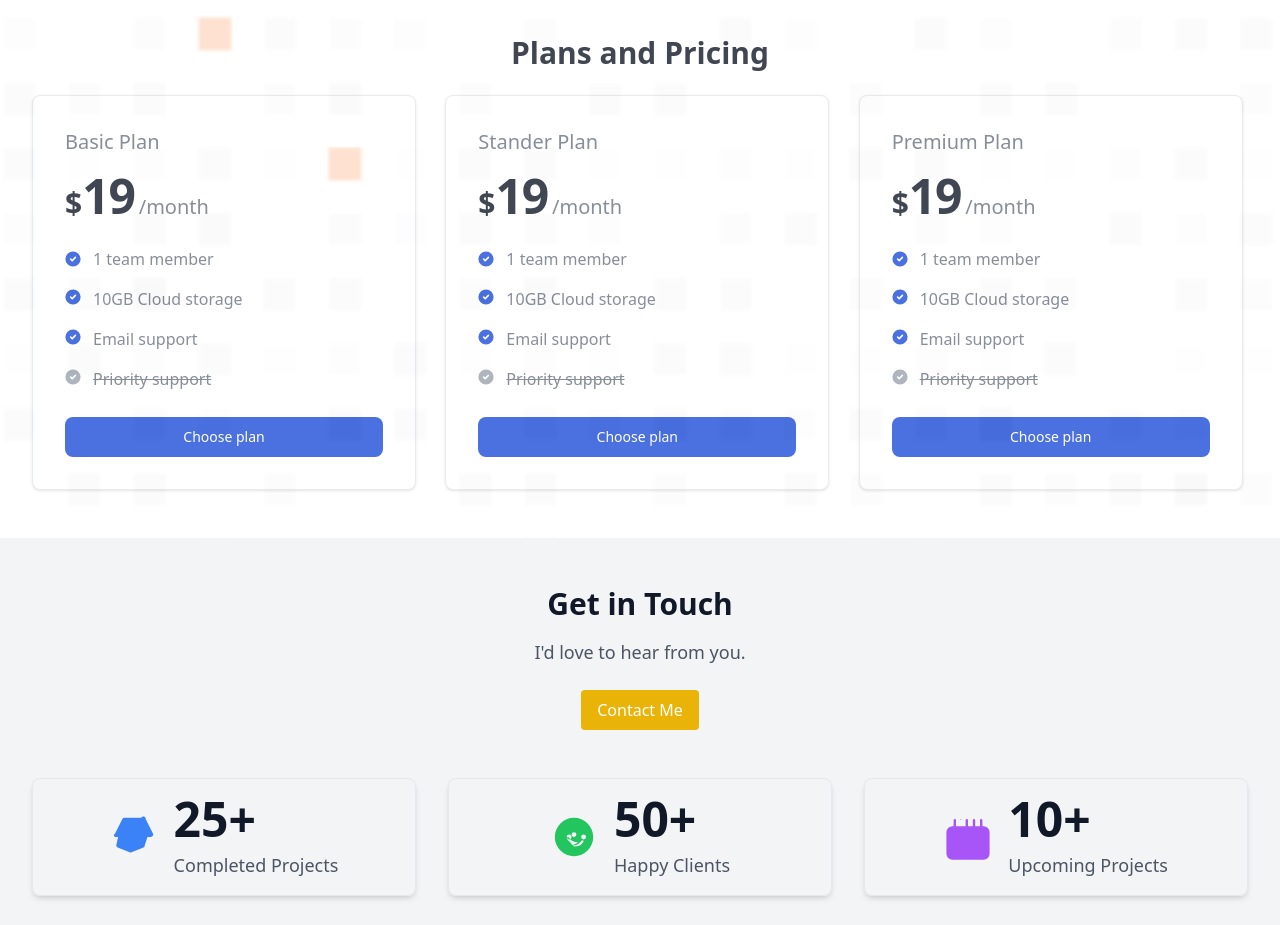
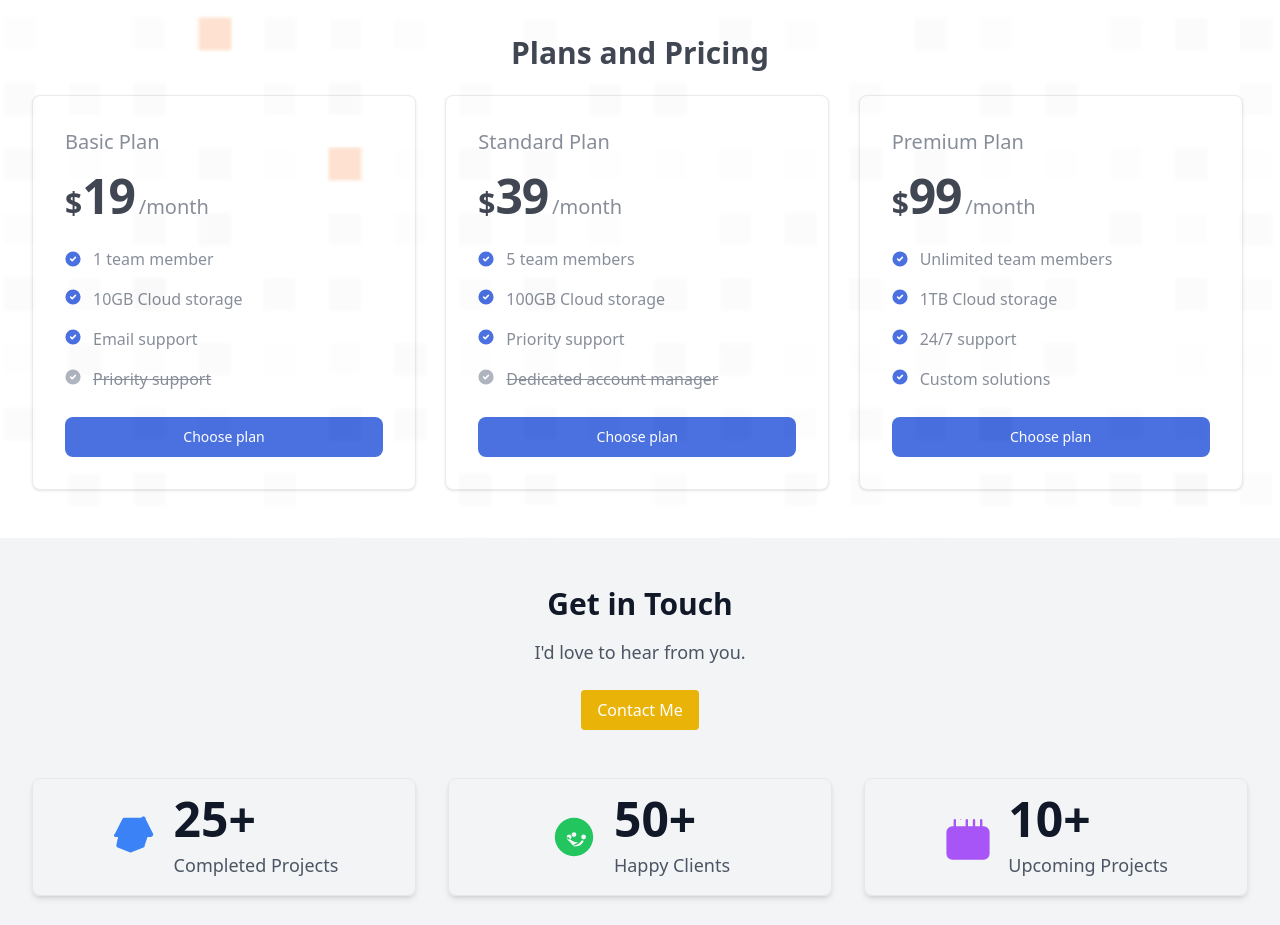
Before and after one commit to dev-nayanray/dev-nayanray.github.io, a website: page index.html in a window 1280 px wide. Shown: the part 6060-6985 px from the top of the page. Drawn offline with nearby package versions, Linux system fonts and the light colour scheme; no server answers.

Commit message:
Updatepricing

```diff
--- a/index.html
+++ b/index.html
@@ -1149,11 +1149,12 @@ document.addEventListener("DOMContentLoaded", async function() {
                 </ul>
                 <button type="button" class="text-white bg-blue-700 hover:bg-blue-800 focus:ring-4 focus:outline-none focus:ring-blue-200 dark:bg-blue-600 dark:hover:bg-blue-700 dark:focus:ring-blue-900 font-medium rounded-lg text-sm px-5 py-2.5 inline-flex justify-center w-full text-center">Choose plan</button>
             </div>
+            <!-- Standard Plan -->
             <div class="w-full max-w-sm p-4 bg-white border border-gray-200 rounded-lg shadow sm:p-8 dark:bg-gray-800 dark:border-gray-700">
-                <h5 class="mb-4 text-xl font-medium text-gray-500 dark:text-gray-400">Stander Plan</h5>
+                <h5 class="mb-4 text-xl font-medium text-gray-500 dark:text-gray-400">Standard Plan</h5>
                 <div class="flex items-baseline text-gray-900 dark:text-white">
                     <span class="text-3xl font-semibold">$</span>
-                    <span class="text-5xl font-extrabold tracking-tight">19</span>
+                    <span class="text-5xl font-extrabold tracking-tight">39</span>
                     <span class="ms-1 text-xl font-normal text-gray-500 dark:text-gray-400">/month</span>
                 </div>
                 <ul role="list" class="space-y-5 my-7">
@@ -1161,34 +1162,35 @@ document.addEventListener("DOMContentLoaded", async function() {
                         <svg class="flex-shrink-0 w-4 h-4 text-blue-700 dark:text-blue-500" aria-hidden="true" xmlns="http://www.w3.org/2000/svg" fill="currentColor" viewBox="0 0 20 20">
                             <path d="M10 .5a9.5 9.5 0 1 0 9.5 9.5A9.51 9.51 0 0 0 10 .5Zm3.707 8.207-4 4a1 1 0 0 1-1.414 0l-2-2a1 1 0 0 1 1.414-1.414L9 10.586l3.293-3.293a1 1 0 0 1 1.414 1.414Z"/>
                         </svg>
-                        <span class="text-base font-normal leading-tight text-gray-500 dark:text-gray-400 ms-3">1 team member</span>
+                        <span class="text-base font-normal leading-tight text-gray-500 dark:text-gray-400 ms-3">5 team members</span>
                     </li>
                     <li class="flex">
                         <svg class="flex-shrink-0 w-4 h-4 text-blue-700 dark:text-blue-500" aria-hidden="true" xmlns="http://www.w3.org/2000/svg" fill="currentColor" viewBox="0 0 20 20">
                             <path d="M10 .5a9.5 9.5 0 1 0 9.5 9.5A9.51 9.51 0 0 0 10 .5Zm3.707 8.207-4 4a1 1 0 0 1-1.414 0l-2-2a1 1 0 0 1 1.414-1.414L9 10.586l3.293-3.293a1 1 0 0 1 1.414 1.414Z"/>
                         </svg>
-                        <span class="text-base font-normal leading-tight text-gray-500 dark:text-gray-400 ms-3">10GB Cloud storage</span>
+                        <span class="text-base font-normal leading-tight text-gray-500 dark:text-gray-400 ms-3">100GB Cloud storage</span>
                     </li>
                     <li class="flex">
                         <svg class="flex-shrink-0 w-4 h-4 text-blue-700 dark:text-blue-500" aria-hidden="true" xmlns="http://www.w3.org/2000/svg" fill="currentColor" viewBox="0 0 20 20">
                             <path d="M10 .5a9.5 9.5 0 1 0 9.5 9.5A9.51 9.51 0 0 0 10 .5Zm3.707 8.207-4 4a1 1 0 0 1-1.414 0l-2-2a1 1 0 0 1 1.414-1.414L9 10.586l3.293-3.293a1 1 0 0 1 1.414 1.414Z"/>
                         </svg>
-                        <span class="text-base font-normal leading-tight text-gray-500 dark:text-gray-400 ms-3">Email support</span>
+                        <span class="text-base font-normal leading-tight text-gray-500 dark:text-gray-400 ms-3">Priority support</span>
                     </li>
                     <li class="flex line-through decoration-gray-500">
                         <svg class="flex-shrink-0 w-4 h-4 text-gray-400 dark:text-gray-500" aria-hidden="true" xmlns="http://www.w3.org/2000/svg" fill="currentColor" viewBox="0 0 20 20">
                             <path d="M10 .5a9.5 9.5 0 1 0 9.5 9.5A9.51 9.51 0 0 0 10 .5Zm3.707 8.207-4 4a1 1 0 0 1-1.414 0l-2-2a1 1 0 0 1 1.414-1.414L9 10.586l3.293-3.293a1 1 0 0 1 1.414 1.414Z"/>
                         </svg>
-                        <span class="text-base font-normal leading-tight text-gray-500 ms-3">Priority support</span>
+                        <span class="text-base font-normal leading-tight text-gray-500 ms-3">Dedicated account manager</span>
                     </li>
                 </ul>
                 <button type="button" class="text-white bg-blue-700 hover:bg-blue-800 focus:ring-4 focus:outline-none focus:ring-blue-200 dark:bg-blue-600 dark:hover:bg-blue-700 dark:focus:ring-blue-900 font-medium rounded-lg text-sm px-5 py-2.5 inline-flex justify-center w-full text-center">Choose plan</button>
             </div>
+            <!-- Premium Plan -->
             <div class="w-full max-w-sm p-4 bg-white border border-gray-200 rounded-lg shadow sm:p-8 dark:bg-gray-800 dark:border-gray-700">
                 <h5 class="mb-4 text-xl font-medium text-gray-500 dark:text-gray-400">Premium Plan</h5>
                 <div class="flex items-baseline text-gray-900 dark:text-white">
                     <span class="text-3xl font-semibold">$</span>
-                    <span class="text-5xl font-extrabold tracking-tight">19</span>
+                    <span class="text-5xl font-extrabold tracking-tight">99</span>
                     <span class="ms-1 text-xl font-normal text-gray-500 dark:text-gray-400">/month</span>
                 </div>
                 <ul role="list" class="space-y-5 my-7">
@@ -1196,31 +1198,33 @@ document.addEventListener("DOMContentLoaded", async function() {
                         <svg class="flex-shrink-0 w-4 h-4 text-blue-700 dark:text-blue-500" aria-hidden="true" xmlns="http://www.w3.org/2000/svg" fill="currentColor" viewBox="0 0 20 20">
                             <path d="M10 .5a9.5 9.5 0 1 0 9.5 9.5A9.51 9.51 0 0 0 10 .5Zm3.707 8.207-4 4a1 1 0 0 1-1.414 0l-2-2a1 1 0 0 1 1.414-1.414L9 10.586l3.293-3.293a1 1 0 0 1 1.414 1.414Z"/>
                         </svg>
-                        <span class="text-base font-normal leading-tight text-gray-500 dark:text-gray-400 ms-3">1 team member</span>
+                        <span class="text-base font-normal leading-tight text-gray-500 dark:text-gray-400 ms-3">Unlimited team members</span>
                     </li>
                     <li class="flex">
                         <svg class="flex-shrink-0 w-4 h-4 text-blue-700 dark:text-blue-500" aria-hidden="true" xmlns="http://www.w3.org/2000/svg" fill="currentColor" viewBox="0 0 20 20">
                             <path d="M10 .5a9.5 9.5 0 1 0 9.5 9.5A9.51 9.51 0 0 0 10 .5Zm3.707 8.207-4 4a1 1 0 0 1-1.414 0l-2-2a1 1 0 0 1 1.414-1.414L9 10.586l3.293-3.293a1 1 0 0 1 1.414 1.414Z"/>
                         </svg>
-                        <span class="text-base font-normal leading-tight text-gray-500 dark:text-gray-400 ms-3">10GB Cloud storage</span>
+                        <span class="text-base font-normal leading-tight text-gray-500 dark:text-gray-400 ms-3">1TB Cloud storage</span>
                     </li>
                     <li class="flex">
                         <svg class="flex-shrink-0 w-4 h-4 text-blue-700 dark:text-blue-500" aria-hidden="true" xmlns="http://www.w3.org/2000/svg" fill="currentColor" viewBox="0 0 20 20">
                             <path d="M10 .5a9.5 9.5 0 1 0 9.5 9.5A9.51 9.51 0 0 0 10 .5Zm3.707 8.207-4 4a1 1 0 0 1-1.414 0l-2-2a1 1 0 0 1 1.414-1.414L9 10.586l3.293-3.293a1 1 0 0 1 1.414 1.414Z"/>
                         </svg>
-                        <span class="text-base font-normal leading-tight text-gray-500 dark:text-gray-400 ms-3">Email support</span>
+                        <span class="text-base font-normal leading-tight text-gray-500 dark:text-gray-400 ms-3">24/7 support</span>
                     </li>
-                    <li class="flex line-through decoration-gray-500">
-                        <svg class="flex-shrink-0 w-4 h-4 text-gray-400 dark:text-gray-500" aria-hidden="true" xmlns="http://www.w3.org/2000/svg" fill="currentColor" viewBox="0 0 20 20">
+                    <li class="flex">
+                        <svg class="flex-shrink-0 w-4 h-4 text-blue-700 dark:text-blue-500" aria-hidden="true" xmlns="http://www.w3.org/2000/svg" fill="currentColor" viewBox="0 0 20 20">
                             <path d="M10 .5a9.5 9.5 0 1 0 9.5 9.5A9.51 9.51 0 0 0 10 .5Zm3.707 8.207-4 4a1 1 0 0 1-1.414 0l-2-2a1 1 0 0 1 1.414-1.414L9 10.586l3.293-3.293a1 1 0 0 1 1.414 1.414Z"/>
                         </svg>
-                        <span class="text-base font-normal leading-tight text-gray-500 ms-3">Priority support</span>
+                        <span class="text-base font-normal leading-tight text-gray-500 dark:text-gray-400 ms-3">Custom solutions</span>
                     </li>
                 </ul>
                 <button type="button" class="text-white bg-blue-700 hover:bg-blue-800 focus:ring-4 focus:outline-none focus:ring-blue-200 dark:bg-blue-600 dark:hover:bg-blue-700 dark:focus:ring-blue-900 font-medium rounded-lg text-sm px-5 py-2.5 inline-flex justify-center w-full text-center">Choose plan</button>
             </div>
+        </div>
     </div>
 </section>
+
 
 
   <section class="bg-gray-100 dark:bg-gray-800 py-12">
```
